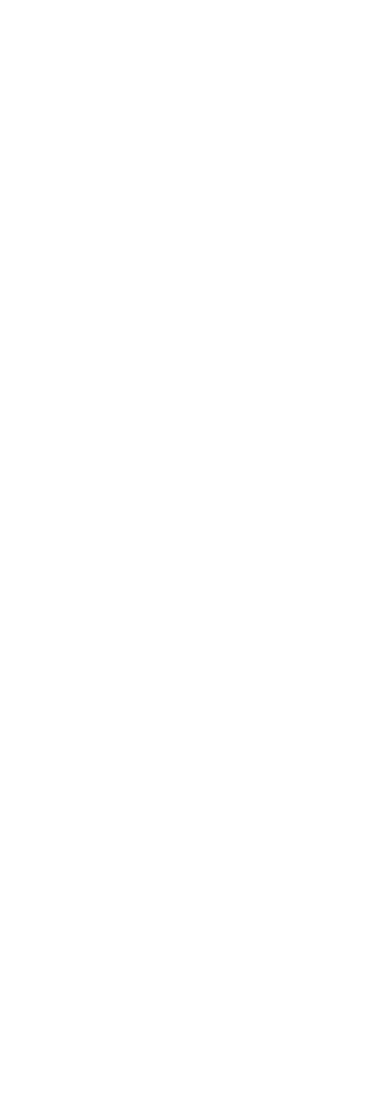
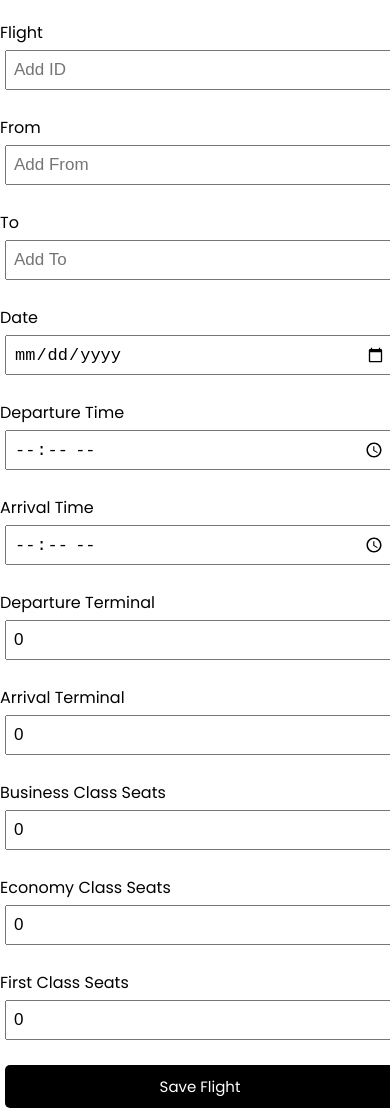
Before and after one commit to AmrYasserG/MEN-STACK, a React (Create React App) app: page /CreateFlight in a window 390 px wide. Before the commit the page ends 844 px from the top, so only its background shows below. Built offline with nearby package versions, Linux system fonts and the light colour scheme.

Commit message:
add create

```diff
--- a/src/App.js
+++ b/src/App.js
@@ -2,13 +2,14 @@
 import { BrowserRouter as Router, Route } from 'react-router-dom';
 
 import AdminHomepage from './components/AdminHomepage/AdminHomepage';
-
+import CreateFlight from './components/CreateFlight/CreateFlight';
 class App extends Component {
   render() {
     return (
-      <Router>
+      <Router className='App'>
         <div>
         <Route exact path='/' component={AdminHomepage} />
+        <Route path='/CreateFlight' component={CreateFlight} />
         <Route path='/AdminHomepage' component={AdminHomepage} />
         </div>
       </Router>
--- a/src/components/AdminHomepage/AdminHomepage.js
+++ b/src/components/AdminHomepage/AdminHomepage.js
@@ -65,7 +65,6 @@
 
   //function SearchForFlights() {}
 
-  function CreateNewFlight() {}
 
   //function SearchForFlights() {}
 
@@ -86,6 +85,7 @@
 
   return (
     <div>
+
       <Popup trigger = {deletePopupButton} setTrigger={setDeletePopupButton}>
         <CancelOutlinedIcon color="error" style={{ width:"25%", height: "30%"}} />
         <h2>Are you sure?</h2>
@@ -109,12 +109,12 @@
         color="success"
         style={{ marginLeft: "91.5%", marginTop: "9%" }}
         onClick={() => {
-          alert("Clicked Create");
-          CreateNewFlight();
+          window.location.href="/createFlight"
         }}
       >
-        Create
+      {"Create"}
       </Button>
+
       <Paper sx={{ width: "100%", overflow: "hidden", marginTop: "1%" }}>
         <TableContainer sx={{ maxHeight: 440 }}>
           <Table aria-label="sticky table">
--- /dev/null
+++ b/src/components/CreateFlight/AddFlight.js
@@ -0,0 +1,84 @@
+import { useState } from "react"
+const AddFlight = ({onAdd}) => {
+    const [Flight,setFlight]=useState('')
+    const [From,setFrom]=useState('')
+    const [To,setTo]=useState('')
+    const [Date,setDate]=useState('')
+    const [DepartureTime,setDepartureTime]=useState('')
+    const [ArrivalTime,setArrivalTime]=useState('')
+    const [DepartureTerminal,setDepartureTerminal]=useState(0)
+    const [ArrivalTerminal,setArrivalTermina]=useState(0)
+    const [BusinessClassSeats,setBusinessClassSeats]=useState(0)
+    const [EconomyClassSeats,setEconomyClassSeats]=useState(0)
+    const [FirstClassSeats,setFirstClassSeats]=useState(0)
+
+    const onSubmit = (e) => {
+        e.preventDefault()
+        onAdd({Flight,From, To,Date,DepartureTime,ArrivalTime,DepartureTerminal,ArrivalTerminal,BusinessClassSeats,EconomyClassSeats,FirstClassSeats})
+
+        setFlight('')
+        setFrom('')
+        setTo('')
+        setDate('')
+        setDepartureTime('')
+        setArrivalTime('')
+        setDepartureTerminal(0)
+        setArrivalTermina(0)
+        setBusinessClassSeats(0)
+        setEconomyClassSeats(0)
+        setFirstClassSeats(0)
+        }
+
+    return (
+        <form className='add=form' onSubmit={onSubmit}>
+            <div className ='form-control'>
+                <label>Flight</label>
+                <input type='text' placeholder='Add ID' value={Flight}onChange={(e) => setFlight(Number(e.target.value))}/>
+            </div>
+            <div className ='form-control'>
+                <label>From</label>
+                <input type='text' placeholder='Add From' value={From}onChange={(e) => setFrom(e.target.value)}/>
+            </div>
+            <div className ='form-control'>
+                <label>To</label>
+                <input type='text' placeholder='Add To' value={To}onChange={(e) => setTo(e.target.value)}/>
+            </div>
+            <div className ='form-control'>
+                <label>Date</label>
+                <input type='date' placeholder='Add Date' value={Date}onChange={(e) => setDate(e.target.value)}/>
+            </div>
+            <div className ='form-control'>
+                <label>Departure Time	</label>
+                <input type='time' placeholder='Add Departure Time' value={DepartureTime}onChange={(e) => setDepartureTime(e.target.value)}/>
+            </div>
+            <div className ='form-control'>
+                <label>Arrival Time	</label>
+                <input type='time' placeholder='Add Arrival Time' value={ArrivalTime}onChange={(e) => setArrivalTime(e.target.value)}/>
+            </div>
+            <div className ='form-control'>
+                <label>Departure Terminal</label>
+                <input type='number' placeholder='Add Departure Terminal' value={DepartureTerminal}onChange={(e) => setDepartureTerminal(parseInt(e.target.value,10))}/>
+            </div>
+            <div className ='form-control'>
+                <label>Arrival Terminal</label>
+                <input type='number' placeholder='Add Arrival Terminal' value={ArrivalTerminal}onChange={(e) => setArrivalTermina(parseInt(e.target.value,10))}/>
+            </div>
+            <div className ='form-control'>
+                <label>Business Class Seats</label>
+                <input type='number' placeholder='Add Business Class Seats' value={BusinessClassSeats}onChange={(e) => setBusinessClassSeats(parseInt(e.target.value,10))}/>
+            </div>
+            <div className ='form-control'>
+                <label>Economy Class Seats</label>
+                <input type='number' placeholder='Add Economy Class Seats' value={EconomyClassSeats}onChange={(e) => setEconomyClassSeats(parseInt(e.target.value,10))}/>
+            </div>
+            <div className ='form-control'>
+                <label>First Class Seats</label>
+                <input type='number' placeholder='Add First Class Seats' value={FirstClassSeats}onChange={(e) => setFirstClassSeats(parseInt(e.target.value,10))}/>
+            </div>
+
+            <input type='submit' value='Save Flight'className='btn btn-block'/>
+        </form>
+    )
+}
+
+export default AddFlight
--- a/src/components/CreateFlight/CreateFlight.css
+++ b/src/components/CreateFlight/CreateFlight.css
@@ -0,0 +1,111 @@
+
+* {
+    box-sizing: border-box;
+    margin: 0;
+    padding: 0;
+  }
+
+  body {
+    font-family: 'Poppins', sans-serif;
+  }
+
+  .container {
+    max-width: 500px;
+    margin: 30px auto;
+    overflow: auto;
+    min-height: 300px;
+    border: 1px solid steelblue;
+    padding: 30px;
+    border-radius: 5px;
+  }
+
+  .header {
+    display: flex;
+    justify-content: space-between;
+    align-items: center;
+    margin-bottom: 20px;
+  }
+
+  .btn {
+    display: inline-block;
+    background: #000;
+    color: #fff;
+    border: none;
+    padding: 10px 20px;
+    margin: 5px;
+    border-radius: 5px;
+    cursor: pointer;
+    text-decoration: none;
+    font-size: 15px;
+    font-family: inherit;
+  }
+
+  .btn:focus {
+    outline: none;
+  }
+
+  .btn:active {
+    transform: scale(0.98);
+  }
+
+  .btn-block {
+    display: block;
+    width: 100%;
+  }
+
+  .task {
+    background: #f4f4f4;
+    margin: 5px;
+    padding: 10px 20px;
+    cursor: pointer;
+  }
+
+  .task.reminder {
+    border-left: 5px solid green;
+  }
+
+  .task h3 {
+    display: flex;
+    align-items: center;
+    justify-content: space-between;
+  }
+
+  .add-form {
+    margin-bottom: 40px;
+  }
+
+  .form-control {
+    margin: 20px 0;
+  }
+
+  .form-control label {
+    display: block;
+  }
+
+  .form-control input {
+    width: 100%;
+    height: 40px;
+    margin: 5px;
+    padding: 3px 7px;
+    font-size: 17px;
+  }
+
+  .form-control-check {
+    display: flex;
+    align-items: center;
+    justify-content: space-between;
+  }
+
+  .form-control-check label {
+    flex: 1;
+  }
+
+  .form-control-check input {
+    flex: 2;
+    height: 20px;
+  }
+
+  footer {
+    margin-top: 30px;
+    text-align: center;
+  }
--- a/src/components/CreateFlight/CreateFlight.js
+++ b/src/components/CreateFlight/CreateFlight.js
@@ -1,36 +1,49 @@
-import React, { Component } from "react";
+// import * as React from 'react';
 import axios from "axios";
-import Button from "@mui/material/Button";
+import AddFlight from "./AddFlight";
+import "./CreateFlight.css";
 
-class CreateFlight extends Component {
-  onSubmit= () =>{
-    axios.post('http://localhost:3005/createFlight')
-    .then(res => {
-      console.log("inserted successfully");
-    }).catch(err=>{
-      console.log(err);
-    });
+
+const CreateFlight = () => {
+  const addFlight = async (flight) => {
+    console.log(flight);
+    console.log(flight.Flight);
+    await axios.post("http://localhost:3005/flights/createNewFlight",
+    {
+    FlightNumber:JSON.parse(flight.Flight),
+    From:flight.From,
+    To:flight.To,
+    ArrivalTime:flight.ArrivalTime,
+    DepartureTime:flight.DepartureTime,
+    EconomySeatsNo:flight.EconomyClassSeats,
+    BusinessSeatsNo:flight.BusinessClassSeats,
+    FirstSeatsNo:flight.FirstClassSeats,
+    AirportDepartureTerminal:flight.DepartureTerminal,
+    AirportArrivalTerminal:flight.ArrivalTerminal,
+    Date:new Date(flight.Date)
+   }
+  // {
+  //   FlightNumber:22,
+  //   From:flight.From,
+  //   To:flight.To,
+  //   ArrivalTime:flight.ArrivalTime,
+  //   DepartureTime:flight.DepartureTime,
+  //   EconomySeatsNo:3,
+  //   BusinessSeatsNo:3,
+  //   FirstSeatsNo:3,
+  //   AirportDepartureTerminal:3,
+  //   AirportArrivalTerminal:3,
+  //   Date:new Date(flight.Date)
+  //  }
+   )
+
   }
 
-  render() {
-    return (
-      <div className="createFlight">
-        <div className="col-md-11">Hello from create Flight</div>
-        hello
-        <div>
-          <Button
-            variant="contained"
-            onClick={() => {
-              alert("clicked");
-              this.onSubmit();
-            }}
-          >
-            Flight
-          </Button>
-        </div>
-      </div>
-    );
-  }
-}
-
+  return (
+    <div className="createFlight">
+      <AddFlight onAdd={addFlight}/>
+      {/* <Link to="/signup" className="btn btn-primary">Sign up</Link> */}
+    </div>
+  );
+};
 export default CreateFlight;
--- a/src/index.css
+++ b/src/index.css
@@ -1,3 +1,4 @@
+@import url('https://fonts.googleapis.com/css2?family=Poppins:wght@300;400&display=swap');
 body {
   margin: 0;
   font-family: -apple-system, BlinkMacSystemFont, 'Segoe UI', 'Roboto', 'Oxygen',
```
Also changed, not shown: src/components/AdminHomepage/AdminHomepage.css (line endings or trailing spaces), src/components/CreateFlight/CreateNewFlight.css (deleted), 2 other files (tests, documents, lock files or other folders).
